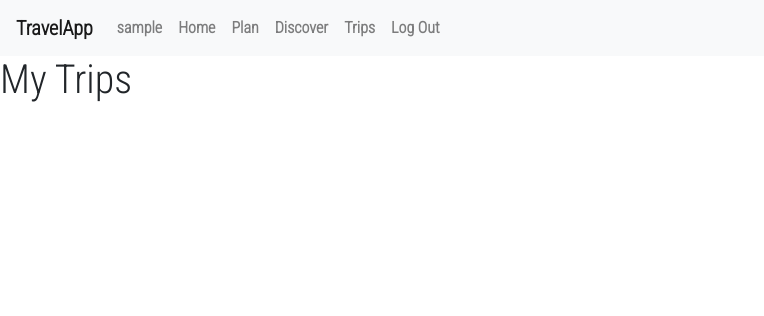
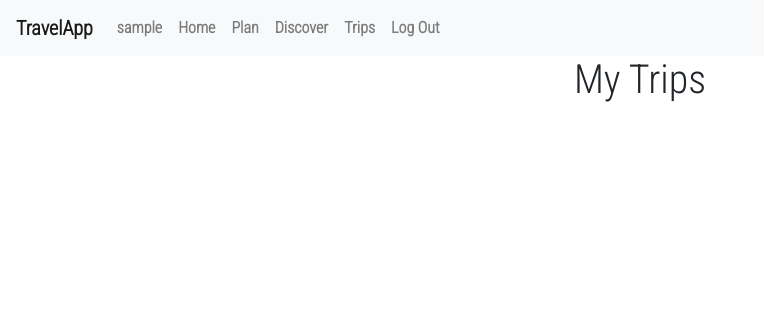
Before and after one commit to djmiller1008/TravelPlanner, a Django app: page /trips in a window 1280 px wide. Shown: the top 316 px of the page, without its empty margins (0-764 px from the left). Run offline with Django 3.2, Linux system fonts and the light colour scheme; the visitor is signed in with stand-in values (Sample User, id 1); data comes from the database, SQL or seed files in the repository; data that the repository does not hold is empty; some libraries are stand-ins or nearby versions.

Commit message:
Add classname to h1

```diff
--- a/travelapp/templates/travelapp/trips.html
+++ b/travelapp/templates/travelapp/trips.html
@@ -1,7 +1,7 @@
 {% extends 'travelapp/layout.html' %}
 
 {% block body %}
-    <h1>My Trips</h1>
+    <h1 class="h1-center">My Trips</h1>
 
     {% for trip in trips %}
         <a href="{% url 'trip_show' trip.id %}" class="list-group-item list-highlight">{{ trip.destination }}</a>
```
